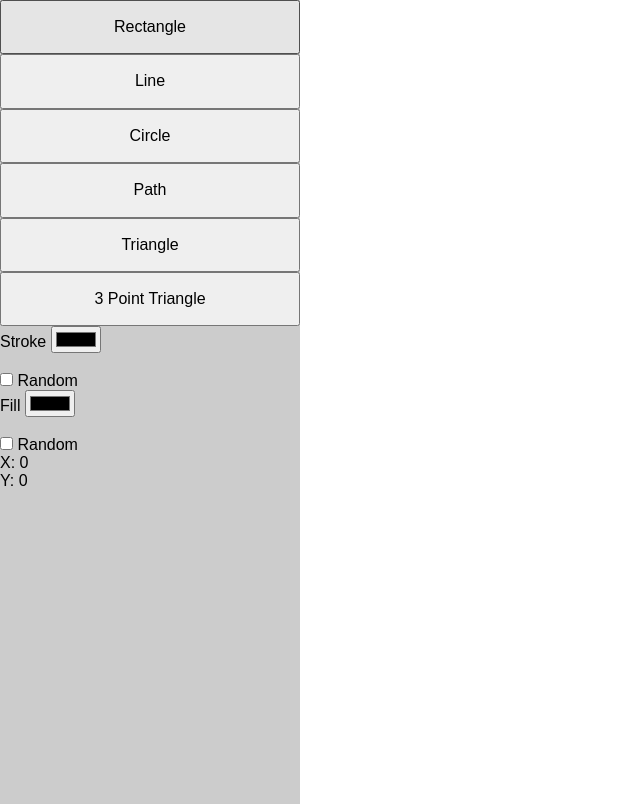
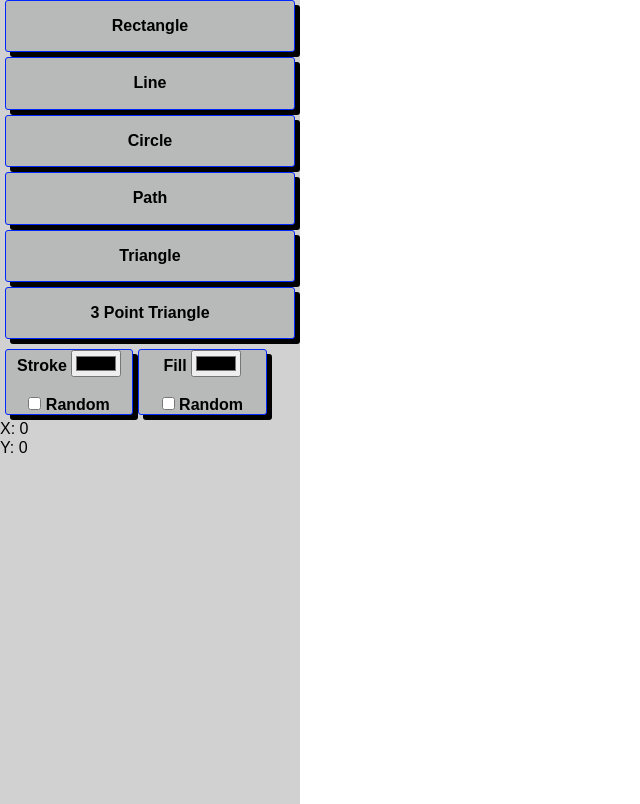
Before and after one commit to microtrain2009/draw, a website: page program.html in a window 1280 px wide. Shown: the whole page, without its empty margins (0-640 px from the left). Drawn offline with nearby package versions, Linux system fonts and the light colour scheme.

Commit message:
Lab 1 & Added Gulp

```diff
--- a/program.html
+++ b/program.html
@@ -5,7 +5,7 @@
        <title>Draw</title>
        <meta name="viewport" content="width=device-width, initial-scale=1.0">
        <link rel="stylesheet" href="https://cdnjs.cloudflare.com/ajax/libs/normalize/7.0.0/normalize.min.css">
-       <link rel="stylesheet" href="src/css/main.css">
+       <link rel="stylesheet" href="dist/css/main.min.css">
     </head>
     <body>
       <div class="wrapper">
@@ -17,7 +17,7 @@
             <li><button id="btnPath">Path</button></li>
             <li><button id="btnTriangle">Triangle</button></li>
             <li><button id="btn3Point">3 Point Triangle</button></li>
-            <li>
+            <li class="flex">
               <div>
                 <label for="strokeColor">Stroke</label>
                 <input type="color" id="strokeColor"><br><br>
--- a/src/scss/main.scss
+++ b/src/scss/main.scss
@@ -0,0 +1,77 @@
+// Create Draw Styles
+* {
+    box-sizing: border-box; }
+
+  html {
+      font-family: sans-serif;
+    }
+
+    .wrapper,
+    .flex {
+        display: flex;
+    }
+    .flex {
+        padding: 5px;
+        width: calc(100% - 5px);
+    }
+    .flex div {
+        flex: 0 0 45%;
+        text-align: center;
+        border: 1px #0228ff solid;
+        border-radius: 3px;
+        background: rgb(184, 185, 185);
+        font-weight: bold;
+        box-shadow: 5px 5px;
+        cursor: pointer;
+        margin: 0 0 0 2.5px;
+    }
+
+    .flex div:first-child {
+        margin: 0 2.5px 0 0;
+    }
+
+
+    nav {
+      flex: 0 0 300px;
+      background: rgb(209, 209, 209);
+      min-height: 100vh;
+    }
+
+    main {
+      flex: 1;
+    }
+
+    nav ul {
+      list-style-type: none;
+      padding: 0;
+      margin: 0;
+    }
+
+    nav ul li {
+      padding: 0;
+      margin: 0;
+
+    }
+
+    nav ul li span,
+    nav ul li button {
+      display: block;
+      padding: 1em;
+      text-align: center;
+    }
+
+    nav ul li button {
+      width: calc(100% - 10px);
+      margin: 0 auto 5px;
+      }
+
+    button {
+      border: 1px solid #0026ff;
+      border-radius: 3px;
+      /* color: #00fbff; */
+      background: rgb(184, 185, 185);
+      box-shadow: 5px 5px;
+      font-weight: bold;
+      cursor: pointer;
+      margin: 0 0 0 0px;
+  }
```
Also changed, not shown: README.md, dist/css/main.css, dist/css/main.min.css, 1 other file.
